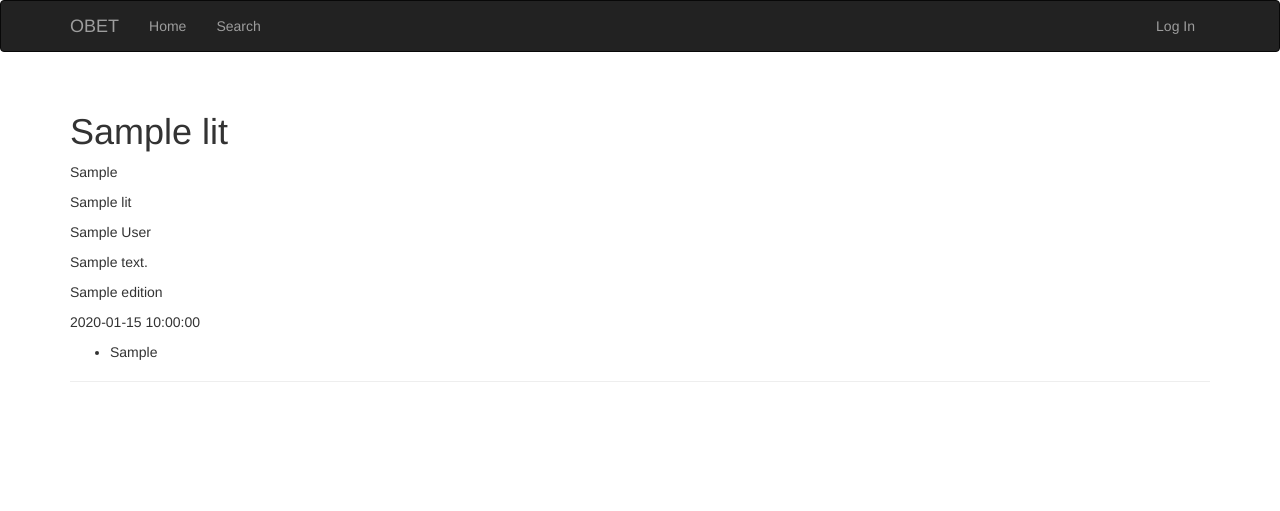
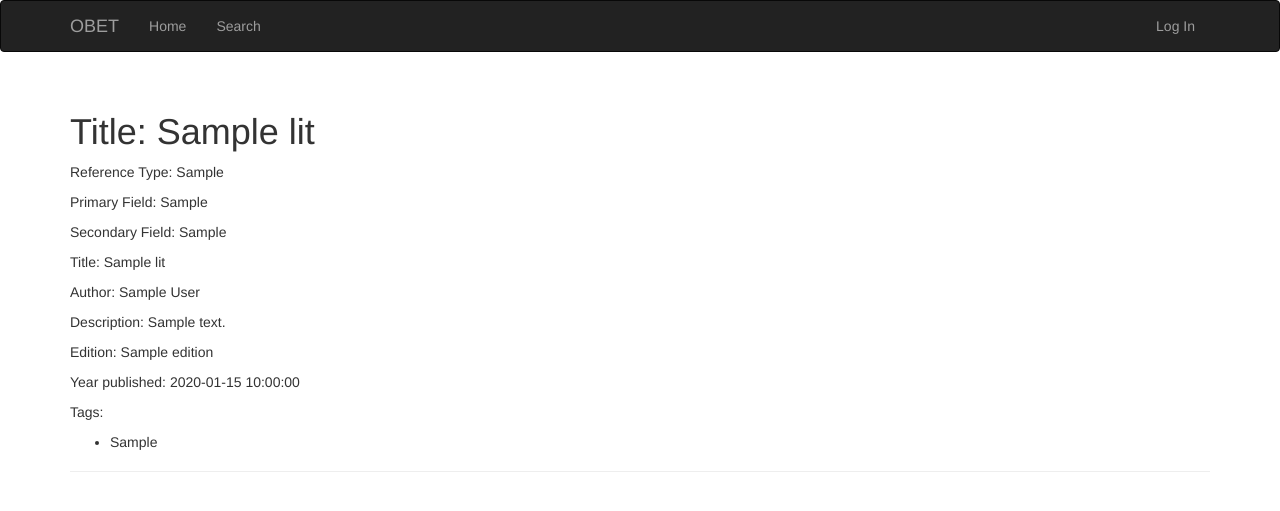
Before and after one commit to techiecheckie/OBET, a Flask app: template app/templates/lit.html in a window 1280 px wide. Shown: the top 511 px of the page. Run offline with Flask 2, Linux system fonts and the light colour scheme; the template is opened without the code that fills it: most values are stand-ins (such as "Sample title", 1, 10 or a date in 2020); parts of the project's set-up code (start-up, migrations or seed data) failed here and were passed over; some libraries are stand-ins or nearby versions.

Commit message:
fields added to lit document creation

```diff
--- a/app/main/views.py
+++ b/app/main/views.py
@@ -123,7 +123,7 @@ def addLit():
  			flash("This is already in the DB.")
  			## Change addLit to updateLit.
 			return render_template('addLit.html', form = form)
-		lit = Lit(refType = form.refType.data, title = form.title.data, author = form.author.data, description=form.description.data)
+		lit = Lit(refType = form.refType.data, title = form.title.data, author = form.author.data, description=form.description.data, primaryField = form.primaryField.data, secondaryField = form.secondaryField.data)
 		lit.save()
 		flash("Successfully added!")
  		return redirect(url_for('main.addLit'))
--- a/app/templates/lit.html
+++ b/app/templates/lit.html
@@ -3,26 +3,33 @@
 {% block title %}OBET - Literature Profile{% endblock %}
 {% block page_content %}
 <div class="page-header">
- <h1>{{ lit.title }}</h1>
+ <h1>Title: {{ lit.title }}</h1>
  <p>
- {% if lit.refType %}{{ lit.refType }}{% endif %}
+ {% if lit.refType %}Reference Type: {{ lit.refType }}{% endif %}
  </p>
   <p>
- {% if lit.title %}{{ lit.title }}{% endif %}
+ {% if lit.primaryField %}Primary Field: {{ lit.primaryField }}{% endif %}
  </p>
   <p>
- {% if lit.author %}{{ lit.author }}{% endif %}
+ {% if lit.secondaryField %}Secondary Field: {{ lit.secondaryField }}{% endif %}
  </p>
   <p>
- {% if lit.description %}{{ lit.description }}{% endif %}
+ Title: {% if lit.title %}{{ lit.title }}{% endif %}
+ </p>
+  <p>
+ {% if lit.author %}Author: {{ lit.author }}{% endif %}
+ </p>
+  <p>
+ {% if lit.description %} Description: {{ lit.description }}{% endif %}
  </p>
  <p>
- {% if lit.edition %}{{ lit.edition }}{% endif %}
+ {% if lit.edition %}Edition: {{ lit.edition }}{% endif %}
  </p>
  <p>
- {% if lit.yrPublished %}{{ lit.yrPublished }}{% endif %}
+ {% if lit.yrPublished %} Year published: {{ lit.yrPublished }}{% endif %}
  </p>
  <p>
+ Tags:
  {% if lit.tags %}
  	<ul>
  		{% for t in tags %}
```
